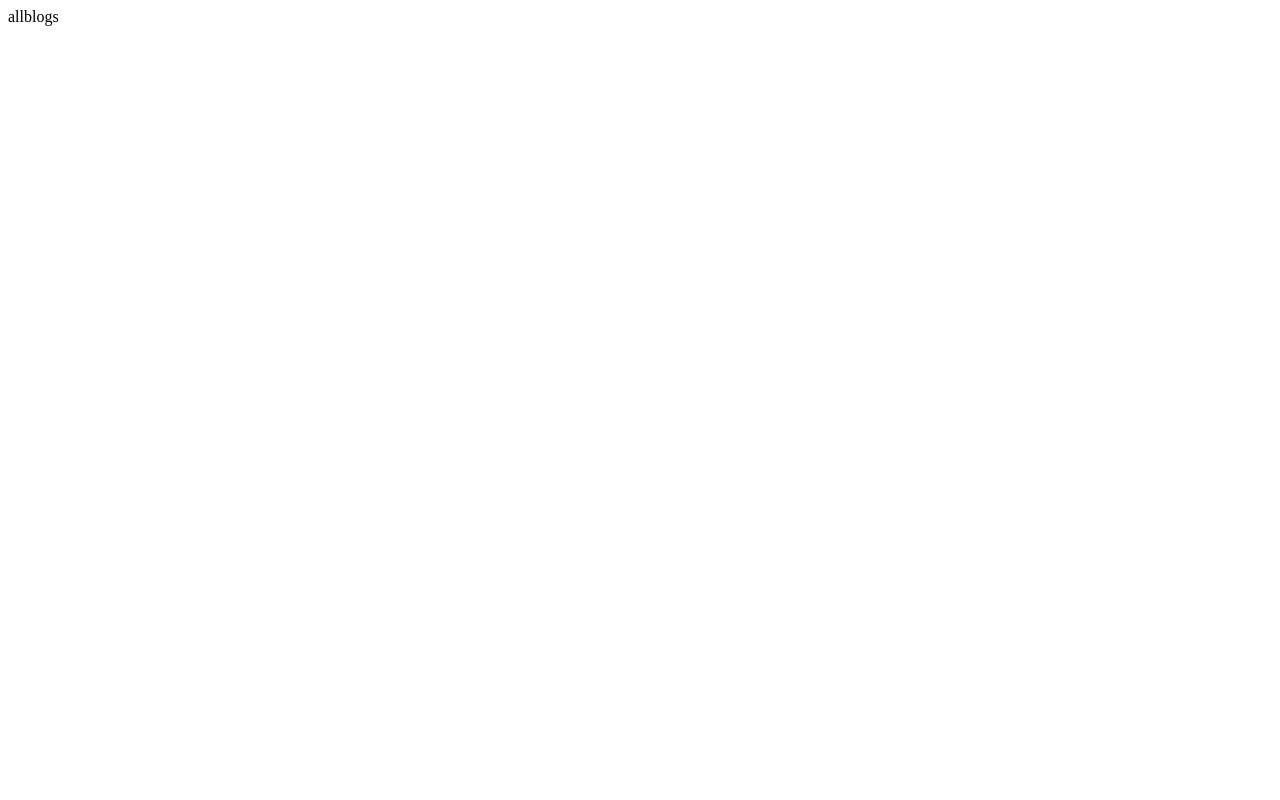
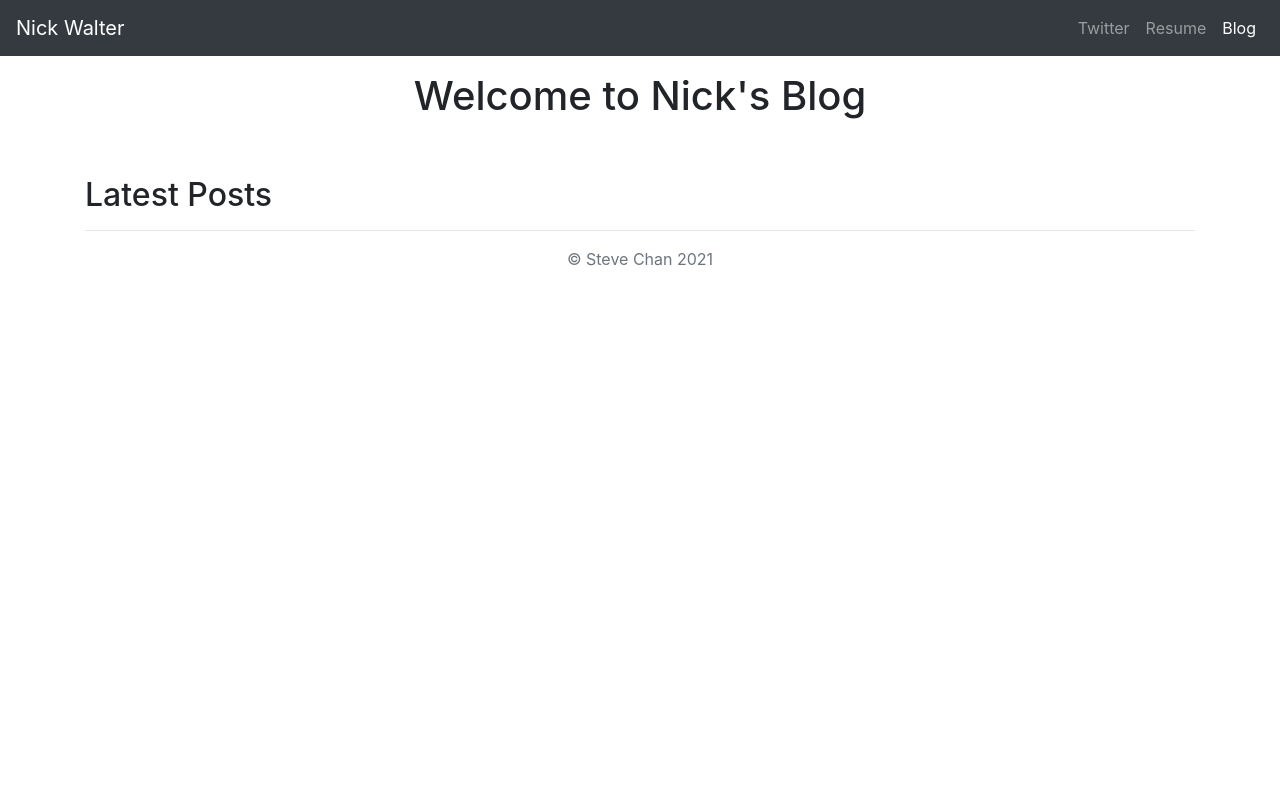
Before and after one commit to stevechanvii/django_portfolio, a Django app: page /blog/ in a window 1280 px wide. Before the commit the page is almost empty. Run offline with Django 3.2, Linux system fonts and the light colour scheme; data that the repository does not hold is empty; some libraries are stand-ins or nearby versions.

Commit message:
feat: add blog

```diff
--- a/blog/templates/blog/allblogs.html
+++ b/blog/templates/blog/allblogs.html
@@ -1 +1,71 @@
-allblogs
+<!doctype html>
+<html lang="en">
+<head>
+  {% load staticfiles %}
+  <meta charset="utf-8">
+  <meta name="viewport" content="width=device-width, initial-scale=1, shrink-to-fit=no">
+  <meta name="description" content="">
+  <meta name="author" content="">
+
+
+  <title>Steve's Blog</title>
+
+  <!-- Bootstrap core CSS -->
+  <link rel="stylesheet" href="https://maxcdn.bootstrapcdn.com/bootstrap/4.0.0/css/bootstrap.min.css" integrity="sha384-Gn5384xqQ1aoWXA+058RXPxPg6fy4IWvTNh0E263XmFcJlSAwiGgFAW/dAiS6JXm" crossorigin="anonymous">
+
+</head>
+
+<body>
+
+  <header>
+    <nav class="navbar navbar-expand-lg navbar-dark bg-dark">
+      <a class="navbar-brand" href="{% url 'home' %}">Nick Walter</a>
+      <button class="navbar-toggler" type="button" data-toggle="collapse" data-target="#navbarNavAltMarkup" aria-controls="navbarNavAltMarkup" aria-expanded="false" aria-label="Toggle navigation">
+        <span class="navbar-toggler-icon"></span>
+      </button>
+      <div class="collapse navbar-collapse" id="navbarNavAltMarkup">
+        <div class="navbar-nav ml-auto">
+          <a class="nav-item nav-link" href="http://twitter.com/nickchuckwalter">Twitter</a>
+          <a class="nav-item nav-link" href="{% static 'resume.pdf' %}">Resume</a>
+          <a class="nav-item nav-link active" href="{% url 'allblogs' %}">Blog</a>
+        </div>
+      </div>
+    </nav>
+  </header>
+
+  <main role="main">
+    <div class="container">
+
+    <h1 class="text-center pt-3">Welcome to Nick's Blog</h1>
+    <br />
+    <br />
+    <h2>Latest Posts</h2>
+    <hr />
+
+    {% for blog in blogs.all %}
+    <a href="/"></a><h3>{{ blog.title }}</h3></a>
+    {{ blog.pub_date }}
+    <br />
+    <img class="img-fluid" src="{{ blog.image.url }}" height=200 width=200 />
+    <br />
+    <p>{{ blog.body }}</p>
+    {% endfor %}
+
+  </div>
+
+  </main>
+
+  <footer class="text-muted">
+    <div class="container text-center">
+      <p>© Steve Chan {% now "Y" %}</p>
+      </div>
+  </footer>
+
+  <!-- Bootstrap core JavaScript
+  ================================================== -->
+  <!-- Placed at the end of the document so the pages load faster -->
+  <script src="https://code.jquery.com/jquery-3.2.1.slim.min.js" integrity="sha384-KJ3o2DKtIkvYIK3UENzmM7KCkRr/rE9/Qpg6aAZGJwFDMVNA/GpGFF93hXpG5KkN" crossorigin="anonymous"></script>
+  <script src="https://cdnjs.cloudflare.com/ajax/libs/popper.js/1.12.9/umd/popper.min.js" integrity="sha384-ApNbgh9B+Y1QKtv3Rn7W3mgPxhU9K/ScQsAP7hUibX39j7fakFPskvXusvfa0b4Q" crossorigin="anonymous"></script>
+  <script src="https://maxcdn.bootstrapcdn.com/bootstrap/4.0.0/js/bootstrap.min.js" integrity="sha384-JZR6Spejh4U02d8jOt6vLEHfe/JQGiRRSQQxSfFWpi1MquVdAyjUar5+76PVCmYl" crossorigin="anonymous"></script>
+</body>
+</html>
--- a/blog/views.py
+++ b/blog/views.py
@@ -1,7 +1,10 @@
 from django.shortcuts import render
+
+from .models import Blog
 
 # Create your views here.
 
 
 def allblogs(request):
-    return render(request, 'blog/allblogs.html')
+    blogs = Blog.objects
+    return render(request, 'blog/allblogs.html', {'blogs': blogs})
```
